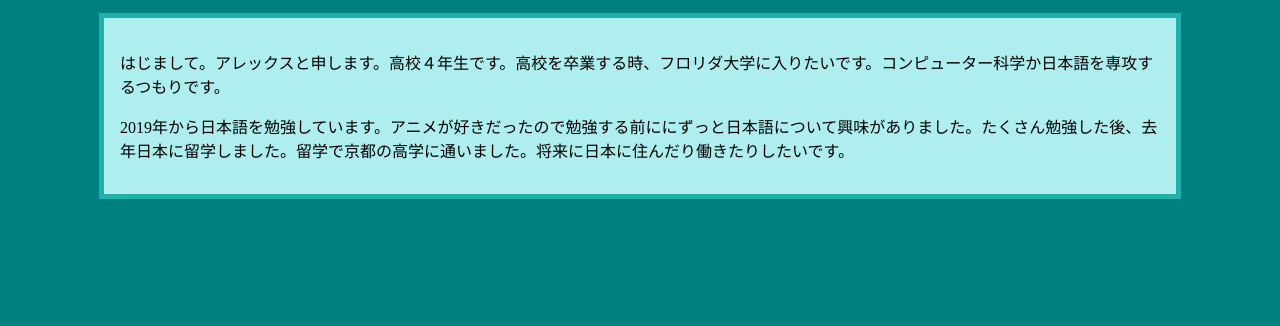
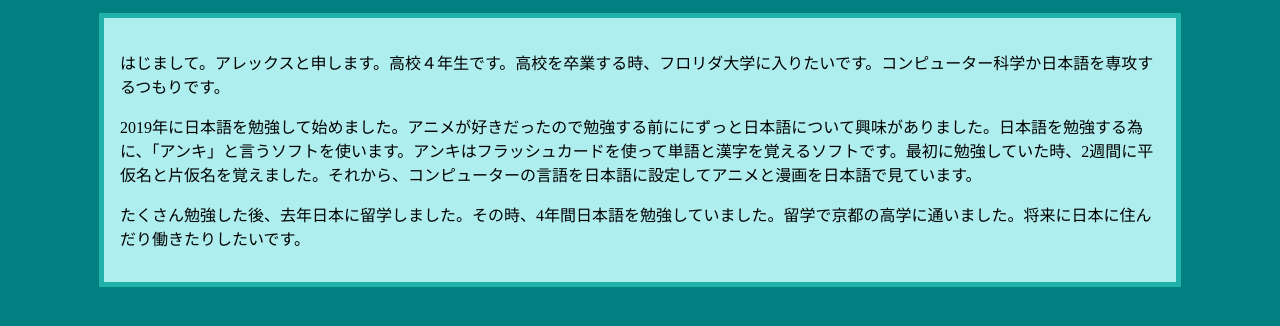
Before and after one commit to wynnalexh/wynnalexh.github.io, a plain HTML site: page blog/20240912.html in a window 1280 px wide. Shown: the part 116-442 px from the top of the page. Drawn offline with Linux system fonts and the light colour scheme.

Commit message:
Updated blog post

```diff
--- a/blog/20240912.html
+++ b/blog/20240912.html
@@ -15,7 +15,10 @@
 				はじまして。アレックスと申します。高校４年生です。高校を卒業する時、フロリダ大学に入りたいです。コンピューター科学か日本語を専攻するつもりです。
 			</p>
 			<p>
-				2019年から日本語を勉強しています。アニメが好きだったので勉強する前ににずっと日本語について興味がありました。たくさん勉強した後、去年日本に留学しました。留学で京都の高学に通いました。将来に日本に住んだり働きたりしたいです。
+				2019年に日本語を勉強して始めました。アニメが好きだったので勉強する前ににずっと日本語について興味がありました。日本語を勉強する為に、「アンキ」と言うソフトを使います。アンキはフラッシュカードを使って単語と漢字を覚えるソフトです。最初に勉強していた時、2週間に平仮名と片仮名を覚えました。それから、コンピューターの言語を日本語に設定してアニメと漫画を日本語で見ています。
+			</p>
+			<p>
+				たくさん勉強した後、去年日本に留学しました。その時、4年間日本語を勉強していました。留学で京都の高学に通いました。将来に日本に住んだり働きたりしたいです。
 			</p>
 		</main>
 	</body>
```
